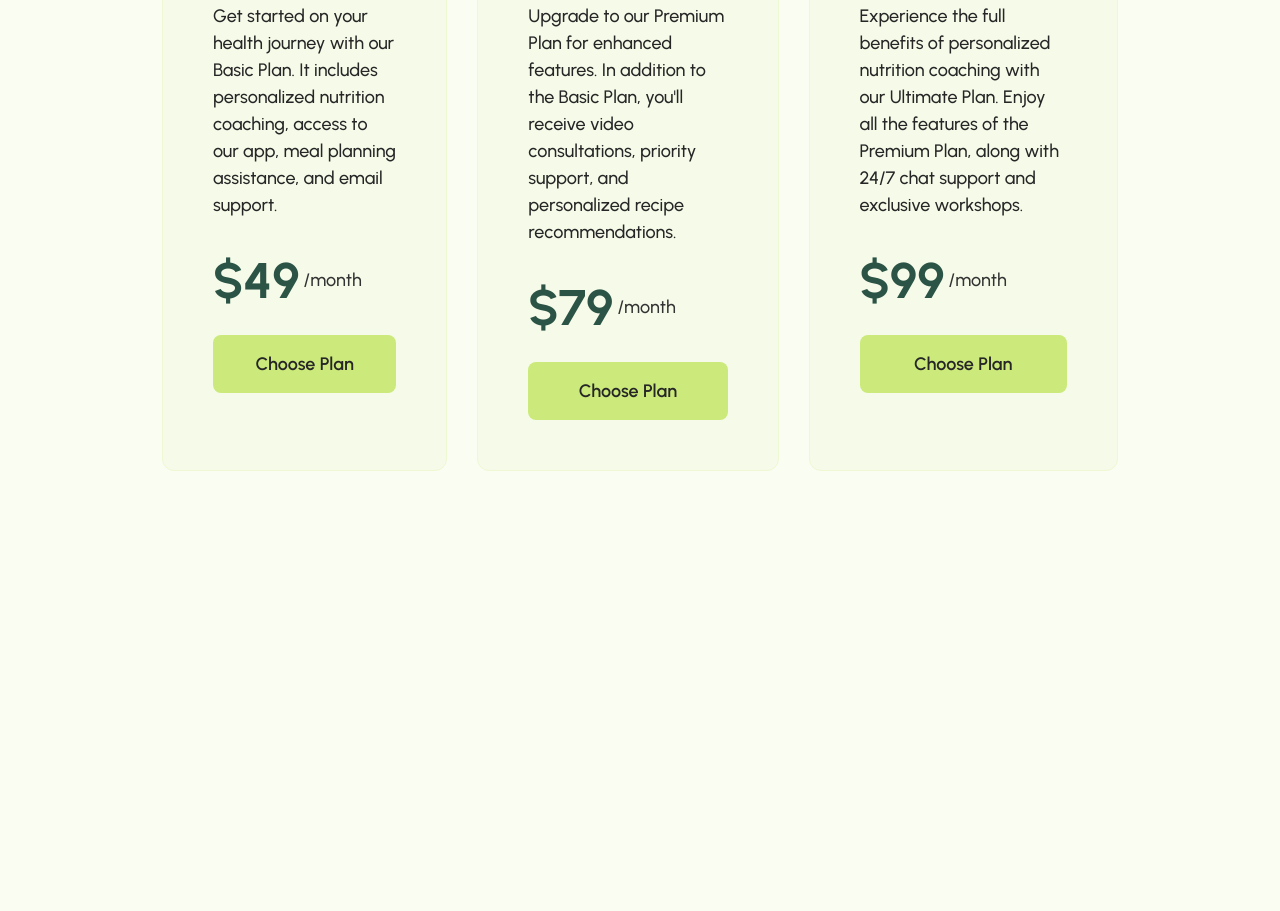
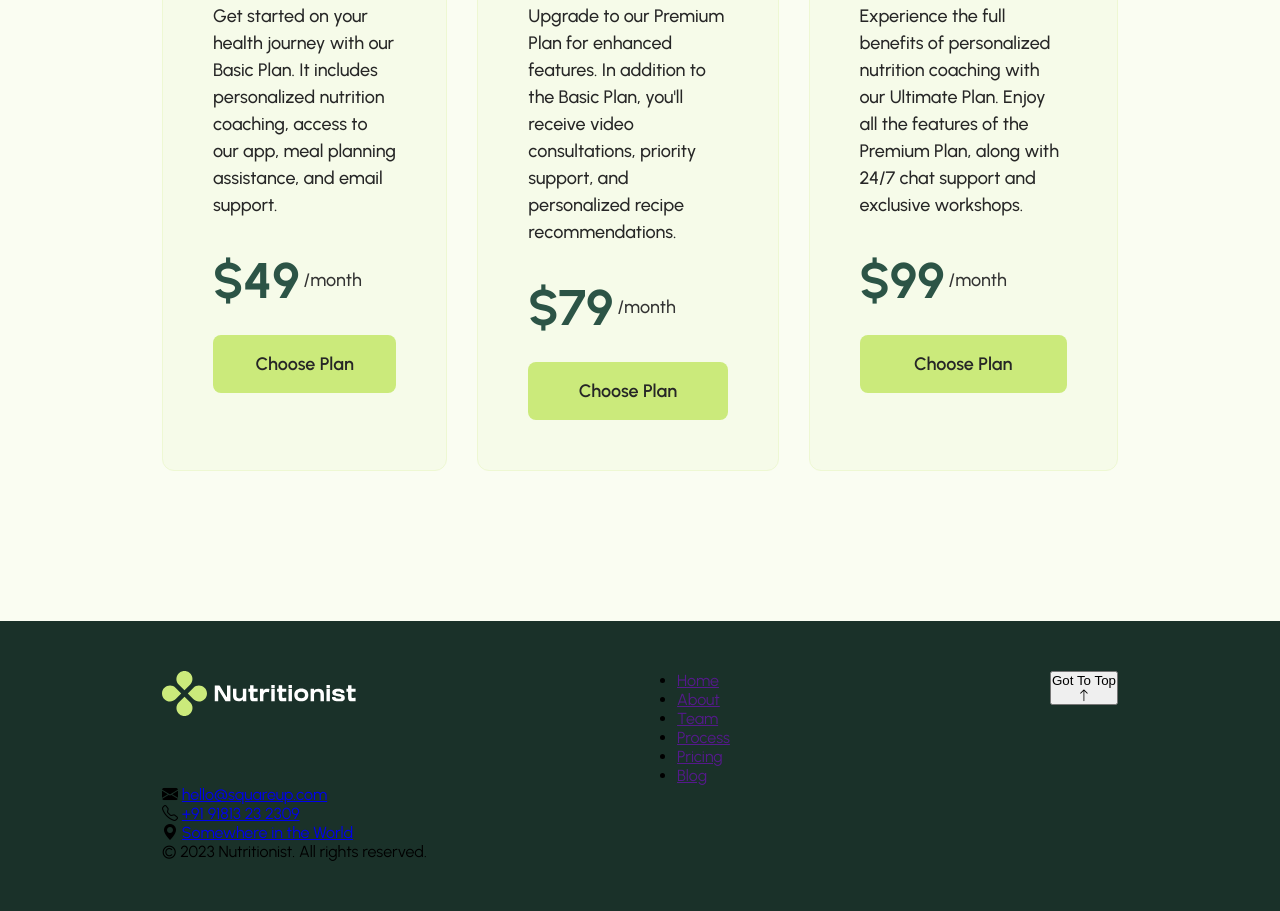
Before and after one commit to Terezie-Mazacova/nutritionist, a plain HTML site: page index.html in a window 1280 px wide. Shown: the part 5687-6598 px from the top of the page. Before the commit the page ends 6158 px from the top, so only its background shows below. Drawn offline with nearby package versions, Linux system fonts and the light colour scheme.

Commit message:
html footeru

```diff
--- a/components/_footer.scss
+++ b/components/_footer.scss
@@ -0,0 +1,9 @@
+.section-footer {
+    padding: 50px 10.125rem;
+    background-color: $dark-green-15;
+
+    .footer-wrapper {
+        display: flex;
+        justify-content: space-between;
+    }
+}
--- a/index.html
+++ b/index.html
@@ -509,16 +509,66 @@
                                         <a href="#" class="plan-btn">Choose Plan</a>
                                     </div>
                                 </div>
-
                             </div>
                         </div>
                     </div>
-
                 </div>
-
             </section>
         </div>
     </main>
+
+    <!-- FOOTER -->
+    <footer>
+        <div class="section-footer">
+            <div class="footer-wrapper">
+                <a href="index.html">
+                    <img src="./img/icons/Logo-nutritionist.svg" alt="Logo">
+                </a>
+
+                <nav class="footer-nav">
+                    <ul>
+                        <li><a href="">Home</a></li>
+                        <li><a href="">About</a></li>
+                        <li><a href="">Team</a></li>
+                        <li><a href="">Process</a></li>
+                        <li><a href="">Pricing</a></li>
+                        <li><a href="">Blog</a></li>
+                    </ul>
+                </nav>
+
+                <div>
+                    <button class="scroll-to-top" aria-label="Scroll to top">
+                        <p>Got To Top</p>
+
+                        <div>
+                            <i class="bi bi-arrow-up"></i>
+                        </div>
+                    </button>
+                </div>
+            </div>
+
+            <div class="footer-contact">
+                <div class="footer-contact-info">
+                    <div class="contact-item">
+                        <i class="bi bi-envelope-fill"></i>
+                        <a href="mailto:hello@squareup.com" class="contact-email">hello@squareup.com</a>
+                    </div>
+
+                    <div class="contact-item">
+                        <i class="bi bi-telephone"></i>
+                        <a href="tel:+9191813232309" class="contact-phone">+91 91813 23 2309</a>
+                    </div>
+
+                    <div class="contact-item">
+                        <i class="bi bi-geo-alt-fill"></i>
+                        <a href="https://www.google.com/maps?q=Somewhere+in+the+World" class="contact-address">Somewhere in the World</a>
+                    </div>
+                </div>
+
+                <p class="footer-copyright">© 2023 Nutritionist. All rights reserved.</p>
+            </div>
+        </div>
+    </footer>
 
 
     <script src="https://cdn.jsdelivr.net/npm/@splidejs/splide@4.1.4/dist/js/splide.min.js"></script>
--- a/pages/_home.scss
+++ b/pages/_home.scss
@@ -192,7 +192,7 @@
 
 // == SECTION OUR PRICING ==
 .section-our-pricing {
-    margin-top: 9.375rem;
+    margin: 9.375rem 0;
 
     .pricing-header {
         text-align: center;
@@ -324,6 +324,11 @@
                         @include text-medium;
                         font-weight: 600;
                         color: $grey-15;
+                        transition: background-color 0.3s ease;
+
+                        &:hover {
+                            background-color: $green-80;
+                        }
                     }
                 }
             }
```
Also changed, not shown: style.css, 1 other file.
